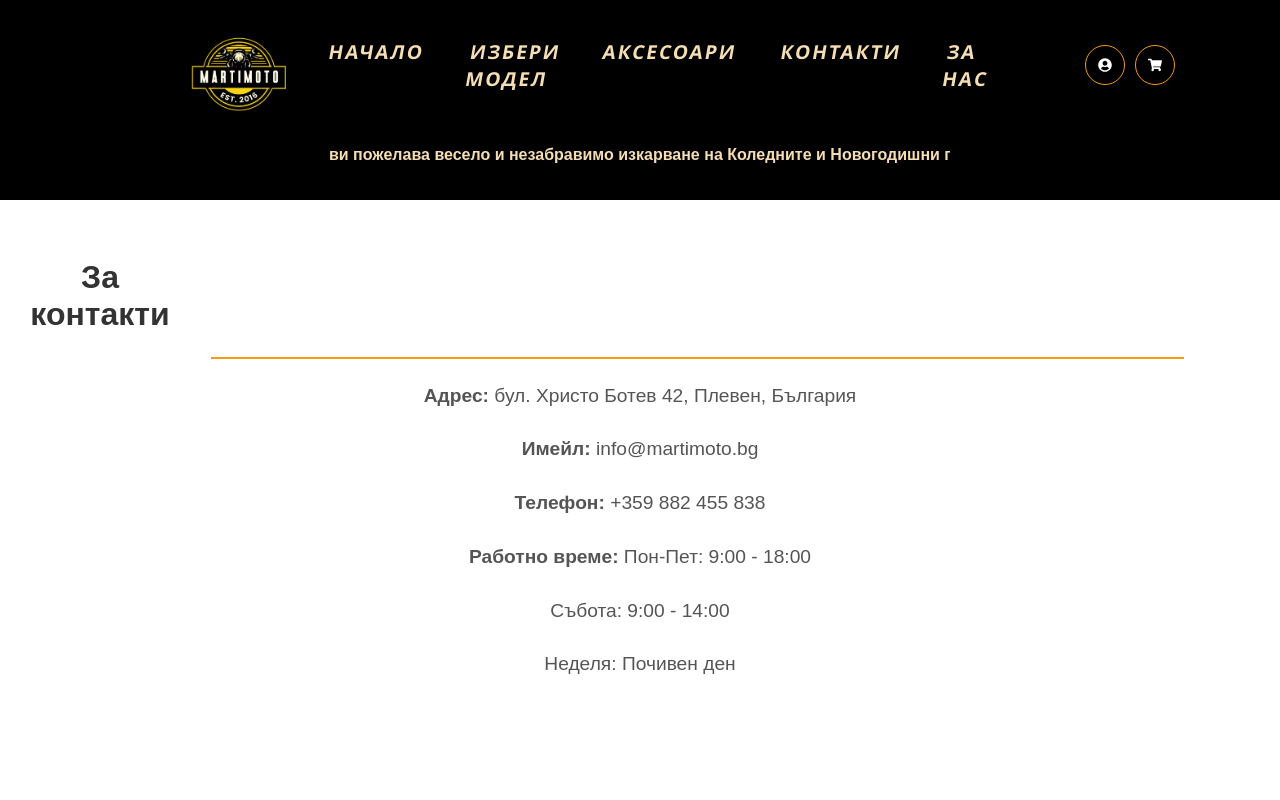
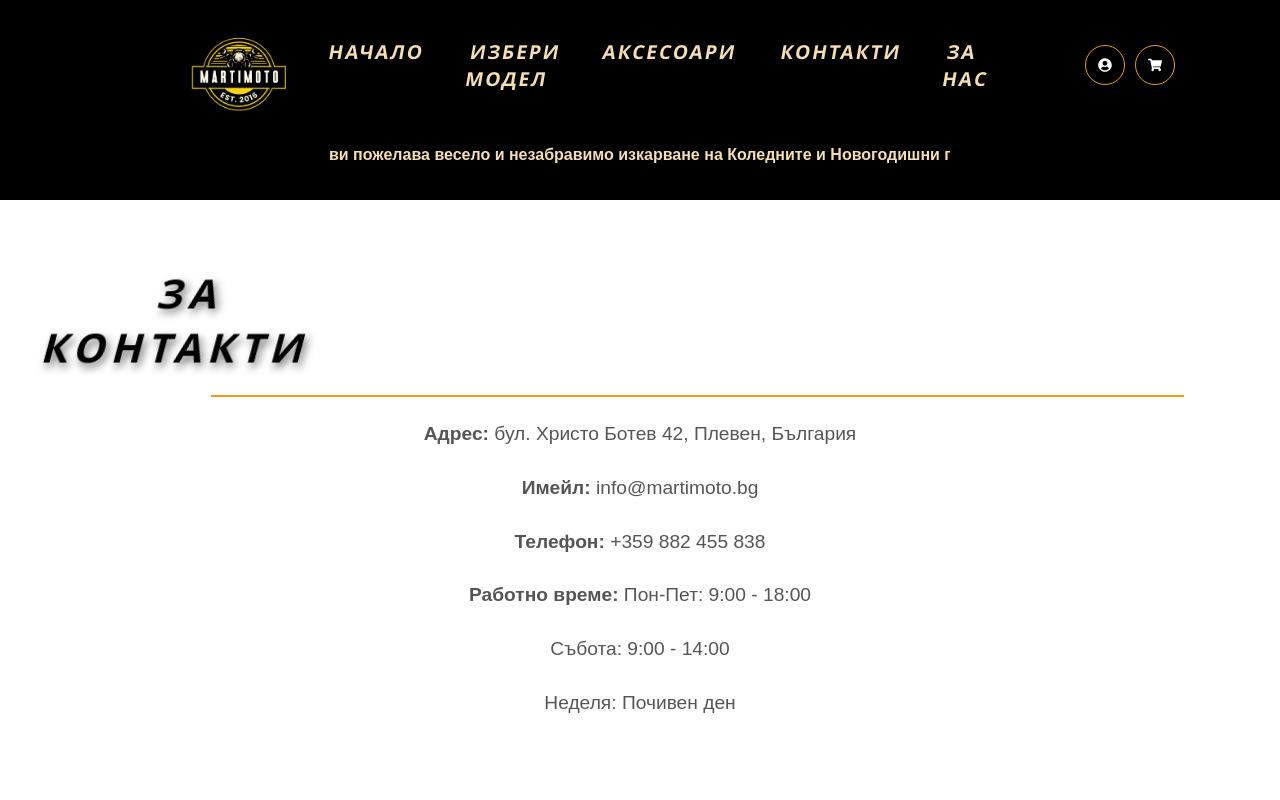
Before and after one commit to dsimplichev/martimoto, a React (Create React App) app: page /contact in a window 1280 px wide. Shown: the top 800 px of the page. Built offline with nearby package versions, Linux system fonts and the light colour scheme; no server answers; a web font is replaced by a local one.

Commit message:
change title for accessory

```diff
--- a/src/pages/accessories/accessories.css
+++ b/src/pages/accessories/accessories.css
@@ -4,8 +4,26 @@
 }
 
 .accessories-page h1 {
-  font-size: 24px;
-  font-weight: bold;
+  color: black;
+  font-weight: 900;
+  font-size: 2.5rem;
+  letter-spacing: 0.15em;
+  text-transform: uppercase;
+  font-family: "Segoe UI", Tahoma, Geneva, Verdana, sans-serif;
+  transform: skew(-15deg);
+  animation: subtleMove 2s ease-in-out infinite alternate;
+  text-shadow: 2px 2px 5px rgba(0, 0, 0, 0.3);
+}
+
+@keyframes subtleMove {
+  0% {
+    transform: skew(-15deg) translateX(0);
+    text-shadow: 2px 2px 5px rgba(0, 0, 0, 0.3);
+  }
+  100% {
+    transform: skew(-15deg) translateX(5px);
+    text-shadow: 4px 4px 8px rgba(0, 0, 0, 0.5);
+  }
 }
 
 .accessory-categories {
--- a/src/pages/contact/contact.css
+++ b/src/pages/contact/contact.css
@@ -4,10 +4,27 @@
 }
 
 .contact-title {
-  font-size: 2rem;
-  margin-bottom: 1.5rem;
-  color: #333;
-  margin-right: 80px;
+  color: black;
+  font-weight: 900;
+  font-size: 2.5rem;
+  letter-spacing: 0.15em;
+  text-transform: uppercase;
+  font-family: "Segoe UI", Tahoma, Geneva, Verdana, sans-serif;
+  transform: skew(-15deg);
+  animation: subtleMove 2s ease-in-out infinite alternate;
+  text-shadow: 2px 2px 5px rgba(0, 0, 0, 0.3);
+  margin-left: 80px;
+}
+
+@keyframes subtleMove {
+  0% {
+    transform: skew(-15deg) translateX(0);
+    text-shadow: 2px 2px 5px rgba(0, 0, 0, 0.3);
+  }
+  100% {
+    transform: skew(-15deg) translateX(5px);
+    text-shadow: 4px 4px 8px rgba(0, 0, 0, 0.5);
+  }
 }
 
 .contact-info {
@@ -38,7 +55,7 @@
     padding: 0 1rem;
   }
 
-   .contact-title {
+  .contact-title {
     margin-right: 0;
     text-align: center;
   }
```
